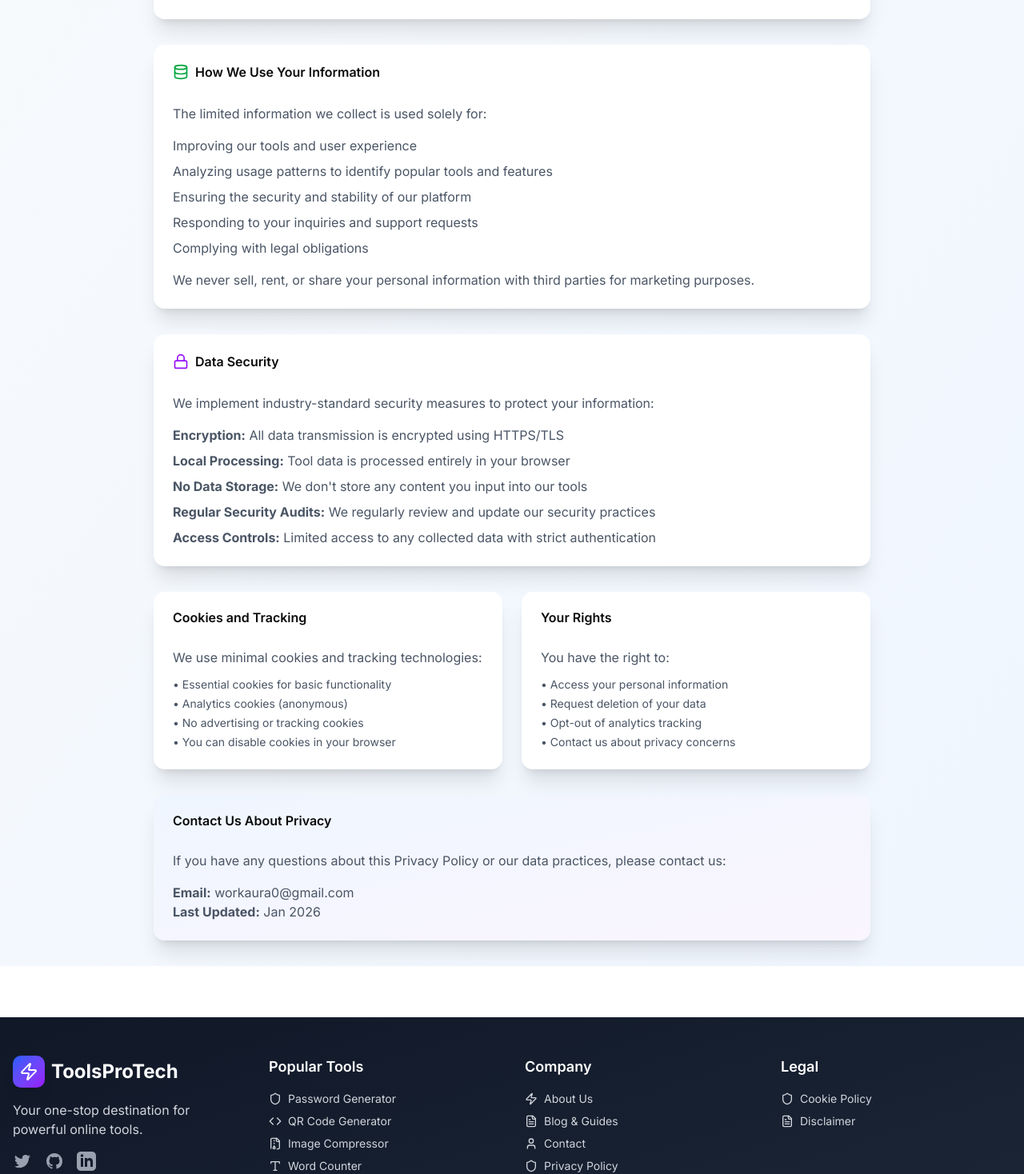
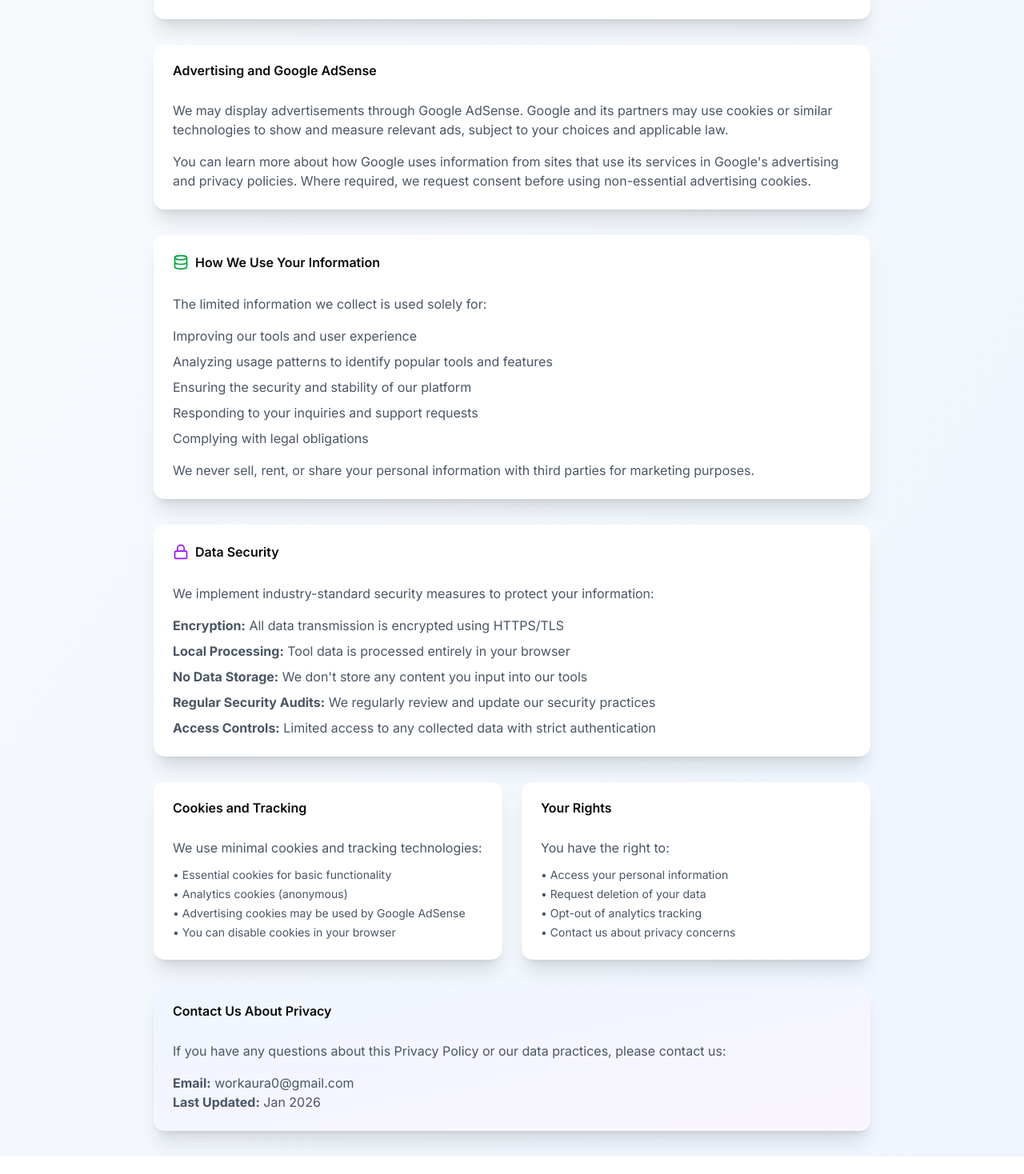
Before and after one commit to workaura0-web/toolsprotech, a Next.js app: page /privacy in a window 1280 px wide. Shown: the part 607-2075 px from the top of the page at 80% size. Built offline with nearby package versions, Linux system fonts and the light colour scheme.

Commit message:
adsence
adsence

```diff
--- /dev/null
+++ b/src/app/api/hiring/route.ts
@@ -0,0 +1,33 @@
+import { NextResponse } from "next/server";
+
+export async function POST(request: Request) {
+	const portalId = process.env.HUBSPOT_PORTAL_ID;
+	const formGuid = process.env.HUBSPOT_FORM_GUID;
+
+	if (!portalId || !formGuid) {
+		return NextResponse.json(
+			{ error: "Hiring form is not configured" },
+			{ status: 503 },
+		);
+	}
+
+	try {
+		const body = await request.json();
+		const response = await fetch(
+			`https://api.hsforms.com/submissions/v3/integration/submit/${portalId}/${formGuid}`,
+			{
+				method: "POST",
+				headers: { "Content-Type": "application/json" },
+				body: JSON.stringify(body),
+			},
+		);
+
+		const result = await response.json().catch(() => null);
+		return NextResponse.json(result, { status: response.status });
+	} catch {
+		return NextResponse.json(
+			{ error: "Unable to submit hiring application" },
+			{ status: 500 },
+		);
+	}
+}
--- a/src/app/cookies/page.tsx
+++ b/src/app/cookies/page.tsx
@@ -93,6 +93,17 @@ export default function CookiesPage() {
 											• User behavior patterns (anonymous)
 										</li>
 									</ul>
+								</div>
+
+								<div className='border-l-4 border-amber-500 pl-4'>
+									<h3 className='font-semibold text-gray-800 mb-2'>
+										Advertising Cookies
+									</h3>
+									<p className='text-gray-600 text-sm'>
+										Google AdSense may use cookies and similar technologies to
+										measure ads and provide relevant advertising. Availability and
+										personalization depend on your region and consent choices.
+									</p>
 								</div>
 
 								<div className='border-l-4 border-purple-500 pl-4'>
--- a/src/app/hiring/page.tsx
+++ b/src/app/hiring/page.tsx
@@ -1,7 +1,6 @@
 "use client";
 
 import type React from "react";
-import Head from "next/head";
 import { useState } from "react";
 import { useRouter } from "next/navigation";
 import {
@@ -60,9 +59,6 @@ export default function HiringPage() {
 		}));
 	};
 
-	const apiKey = "06dca582-c4d4-40f1-a3af-194beb5c2200";
-	const formId = "46122254";
-
 	const handleSubmit = async (e: React.FormEvent) => {
 		e.preventDefault();
 		setLoading(true);
@@ -80,15 +76,7 @@ export default function HiringPage() {
 				],
 			};
 
-			const response = await axios.post(
-				`https://api.hsforms.com/submissions/v3/integration/submit/${formId}/${apiKey}`,
-				data,
-				{
-					headers: {
-						"Content-Type": "application/json",
-					},
-				}
-			);
+			const response = await axios.post("/api/hiring", data);
 
 			if (response.status === 200 || response.status === 204) {
 				// Redirect to thank you page
@@ -108,39 +96,6 @@ export default function HiringPage() {
 
 	return (
 		<>
-			<Head>
-				<title>Telecaller Jobs - Join Our Team | SMM Garden</title>
-				<meta
-					name='description'
-					content='Exciting telecaller job opportunity for experienced professionals. 2+ years experience required. Competitive salary, remote work options. Apply now!'
-				/>
-				<meta
-					name='keywords'
-					content='telecaller jobs, telecalling jobs, customer service jobs, sales jobs, remote jobs, telecaller careers'
-				/>
-				<meta
-					property='og:title'
-					content='Telecaller Jobs - Join Our Team | SMM Garden'
-				/>
-				<meta
-					property='og:description'
-					content='Exciting telecaller job opportunity for experienced professionals. 2+ years experience required. Competitive salary, remote work options.'
-				/>
-				<meta property='og:type' content='website' />
-				<meta
-					property='og:url'
-					content='https://www.smmgarden.com/hiring'
-				/>
-				<meta name='twitter:card' content='summary_large_image' />
-				<meta
-					name='twitter:title'
-					content='Telecaller Jobs - Join Our Team | SMM Garden'
-				/>
-				<meta
-					name='twitter:description'
-					content='Exciting telecaller job opportunity for experienced professionals. 2+ years experience required. Competitive salary, remote work options.'
-				/>
-			</Head>
 			<div className='min-h-screen bg-gradient-to-br from-blue-50 to-indigo-100'>
 				{/* Hero Section */}
 				<div className='bg-gradient-to-r from-blue-600 to-indigo-700 text-white py-16'>
--- a/src/app/layout.tsx
+++ b/src/app/layout.tsx
@@ -1,11 +1,18 @@
 import type React from "react";
 import type { Metadata } from "next";
+import Script from "next/script";
 import { Inter } from "next/font/google";
 import "./globals.css";
 import Header from "@/components/header";
 import Footer from "@/components/footer";
 import { Toaster } from "sonner";
-import { SITE_AUTHOR, SITE_DESCRIPTION, SITE_NAME, SITE_TITLE, SITE_URL } from "@/lib/constant";
+import {
+	SITE_AUTHOR,
+	SITE_DESCRIPTION,
+	SITE_NAME,
+	SITE_TITLE,
+	SITE_URL,
+} from "@/lib/constant";
 import SiteStructuredData from "@/components/site-structured-data";
 
 const inter = Inter({ subsets: ["latin"] });
@@ -19,7 +26,10 @@ export const metadata: Metadata = {
 	creator: SITE_AUTHOR,
 	publisher: SITE_AUTHOR,
 	metadataBase: new URL(SITE_URL),
+	alternates: { canonical: SITE_URL },
 	robots: "index, follow",
+	category: "technology",
+	formatDetection: { telephone: false },
 	openGraph: {
 		type: "website",
 		locale: "en_US",
@@ -52,6 +62,12 @@ export default function RootLayout({
 				/>
 			</head>
 			<body className={inter.className} suppressHydrationWarning>
+				<Script
+					async
+					src='https://pagead2.googlesyndication.com/pagead/js/adsbygoogle.js?client=ca-pub-6193096344573365'
+					crossOrigin='anonymous'
+					strategy='afterInteractive'
+				/>
 				<SiteStructuredData />
 				<Header />
 				{children}
--- a/src/app/privacy/page.tsx
+++ b/src/app/privacy/page.tsx
@@ -61,6 +61,25 @@ export default function PrivacyPage() {
 								store, or process any data you input into our
 								tools. All tool processing happens locally in
 								your browser.
+							</p>
+						</CardContent>
+					</Card>
+
+					<Card className='shadow-xl border-0'>
+						<CardHeader>
+							<CardTitle>Advertising and Google AdSense</CardTitle>
+						</CardHeader>
+						<CardContent className='prose prose-gray max-w-none'>
+							<p className='text-gray-600 mb-4'>
+								We may display advertisements through Google AdSense. Google and
+								its partners may use cookies or similar technologies to show and
+								measure relevant ads, subject to your choices and applicable law.
+							</p>
+							<p className='text-gray-600'>
+								You can learn more about how Google uses information from sites
+								that use its services in Google&apos;s advertising and privacy
+								policies. Where required, we request consent before using
+								non-essential advertising cookies.
 							</p>
 						</CardContent>
 					</Card>
@@ -158,7 +177,7 @@ export default function PrivacyPage() {
 									</li>
 									<li>• Analytics cookies (anonymous)</li>
 									<li>
-										• No advertising or tracking cookies
+										• Advertising cookies may be used by Google AdSense
 									</li>
 									<li>
 										• You can disable cookies in your
--- a/src/app/terms/page.tsx
+++ b/src/app/terms/page.tsx
@@ -20,7 +20,6 @@ export default function TermsPage() {
 					</h1>
 					<p className='text-xl text-gray-600'>
 						Please read these terms carefully before using our services on {SITE_NAME}.
-						services.
 					</p>
 				</div>
 
@@ -60,7 +59,7 @@ export default function TermsPage() {
 						</CardHeader>
 						<CardContent className='prose prose-gray max-w-none'>
 							<p className='text-gray-600 mb-4'>
-								Permission is granted to temporarily use ToolBox
+								Permission is granted to temporarily use {SITE_NAME}
 								Pro for personal and commercial purposes. This
 								is the grant of a license, not a transfer of
 								title, and under this license you may not:
@@ -129,7 +128,7 @@ export default function TermsPage() {
 							</CardHeader>
 							<CardContent>
 								<p className='text-gray-600 mb-3'>
-									In no event shall ToolBox Pro or its
+									In no event shall {SITE_NAME} or its
 									suppliers be liable for any damages
 									including:
 								</p>
--- a/src/components/footer.tsx
+++ b/src/components/footer.tsx
@@ -22,26 +22,6 @@ const Footer = () => {
 						<p className='text-gray-300 mb-4'>
 							Your one-stop destination for powerful online tools.
 						</p>
-						<div className='flex space-x-4'>
-							<Link href='#' className='text-gray-400 hover:text-white transition-colors'>
-								<span className='sr-only'>Twitter</span>
-								<svg className='h-6 w-6' fill='currentColor' viewBox='0 0 24 24' aria-hidden='true'>
-									<path d='M8.29 20.251c7.547 0 11.675-6.253 11.675-11.675 0-.178 0-.355-.012-.53A8.348 8.348 0 0022 5.92a8.19 8.19 0 01-2.357.646 4.118 4.118 0 001.804-2.27 8.224 8.224 0 01-2.605.996 4.107 4.107 0 00-6.993 3.743 11.65 11.65 0 01-8.457-4.287 4.106 4.106 0 001.27 5.477A4.072 4.072 0 012.8 9.713v.052a4.105 4.105 0 003.292 4.022 4.095 4.095 0 01-1.853.07 4.108 4.108 0 003.834 2.85A8.233 8.233 0 012 18.407a11.616 11.616 0 006.29 1.84' />
-								</svg>
-							</Link>
-							<Link href='#' className='text-gray-400 hover:text-white transition-colors'>
-								<span className='sr-only'>GitHub</span>
-								<svg className='h-6 w-6' fill='currentColor' viewBox='0 0 24 24' aria-hidden='true'>
-									<path fillRule='evenodd' d='M12 2C6.477 2 2 6.484 2 12.017c0 4.425 2.865 8.18 6.839 9.504.5.092.682-.217.682-.483 0-.237-.008-.868-.013-1.703-2.782.605-3.369-1.343-3.369-1.343-.454-1.158-1.11-1.466-1.11-1.466-.908-.62.069-.608.069-.608 1.003.07 1.531 1.032 1.531 1.032.892 1.53 2.341 1.088 2.91.832.092-.647.35-1.088.636-1.338-2.22-.253-4.555-1.113-4.555-4.951 0-1.093.39-1.988 1.029-2.688-.103-.253-.446-1.272.098-2.65 0 0 .84-.27 2.75 1.026A9.564 9.564 0 0112 6.844c.85.004 1.705.115 2.504.337 1.909-1.296 2.747-1.027 2.747-1.027.546 1.379.202 2.398.1 2.651.64.7 1.028 1.595 1.028 2.688 0 3.848-2.339 4.695-4.566 4.943.359.309.678.92.678 1.855 0 1.338-.012 2.419-.012 2.747 0 .268.18.58.688.482A10.019 10.019 0 0022 12.017C22 6.484 17.522 2 12 2z' clipRule='evenodd' />
-								</svg>
-							</Link>
-							<Link href='#' className='text-gray-400 hover:text-white transition-colors'>
-								<span className='sr-only'>LinkedIn</span>
-								<svg className='h-6 w-6' fill='currentColor' viewBox='0 0 24 24' aria-hidden='true'>
-									<path d='M19 0h-14c-2.761 0-5 2.239-5 5v14c0 2.761 2.239 5 5 5h14c2.762 0 5-2.239 5-5v-14c0-2.761-2.238-5-5-5zm-11 19h-3v-11h3v11zm-1.5-12.268c-.966 0-1.75-.79-1.75-1.764s.784-1.764 1.75-1.764 1.75.79 1.75 1.764-.783 1.764-1.75 1.764zm13.5 12.268h-3v-5.604c0-3.368-4-3.113-4 0v5.604h-3v-11h3v1.765c1.396-2.586 7-2.777 7 2.476v6.759z' />
-								</svg>
-							</Link>
-						</div>
 					</div>
 					<div>
 						<h4 className='font-semibold mb-4 text-lg'>Popular Tools</h4>
```
Also changed, not shown: 1 other file (tests, documents, lock files or other folders).
